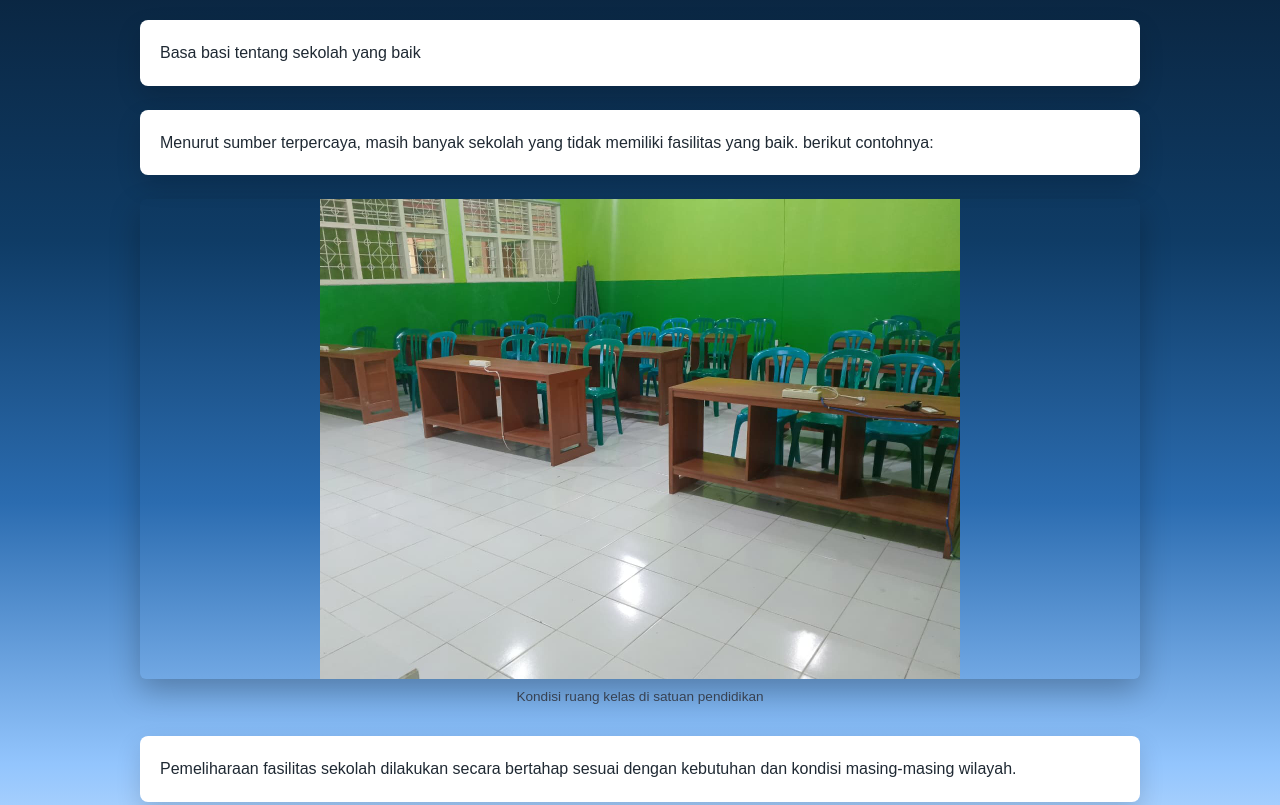
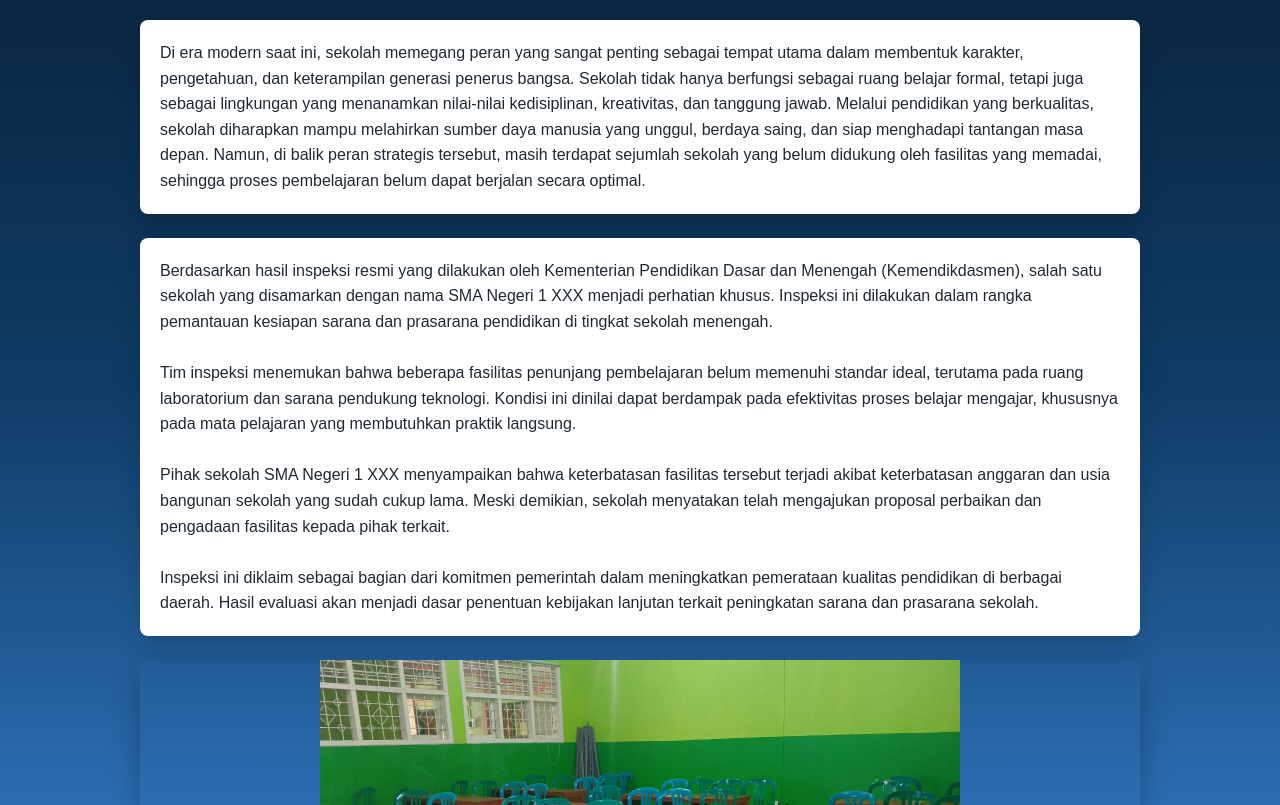
Before and after one commit to JURNALIS01/kemendlkdasmen.go.ld, a plain HTML site: page index.html in a window 1280 px wide. Shown: the part 280-1085 px from the top of the page. Drawn offline with Linux system fonts and the light colour scheme.

Commit message:
Add files via upload

```diff
--- a/index.html
+++ b/index.html
@@ -24,27 +24,33 @@
 
         <section class="content">
             <p>
-                Basa basi tentang sekolah yang baik
+                Di era modern saat ini, sekolah memegang peran yang sangat penting sebagai tempat utama dalam membentuk karakter, pengetahuan, dan keterampilan generasi penerus bangsa. Sekolah tidak hanya berfungsi sebagai ruang belajar formal, tetapi juga sebagai lingkungan yang menanamkan nilai-nilai kedisiplinan, kreativitas, dan tanggung jawab. Melalui pendidikan yang berkualitas, sekolah diharapkan mampu melahirkan sumber daya manusia yang unggul, berdaya saing, dan siap menghadapi tantangan masa depan. Namun, di balik peran strategis tersebut, masih terdapat sejumlah sekolah yang belum didukung oleh fasilitas yang memadai, sehingga proses pembelajaran belum dapat berjalan secara optimal.
             </p>
         </section>
 
         <section class="content">
-            <p>
-                Menurut sumber terpercaya, masih banyak sekolah yang tidak memiliki fasilitas yang baik.
-                berikut contohnya:
-            </p>
-        </section>
+    <p>
+        Berdasarkan hasil inspeksi resmi yang dilakukan oleh Kementerian Pendidikan Dasar dan Menengah (Kemendikdasmen), salah satu sekolah yang disamarkan dengan nama SMA Negeri 1 XXX menjadi perhatian khusus. Inspeksi ini dilakukan dalam rangka pemantauan kesiapan sarana dan prasarana pendidikan di tingkat sekolah menengah.
+        <br><br>
+        Tim inspeksi menemukan bahwa beberapa fasilitas penunjang pembelajaran belum memenuhi standar ideal, terutama pada ruang laboratorium dan sarana pendukung teknologi. Kondisi ini dinilai dapat berdampak pada efektivitas proses belajar mengajar, khususnya pada mata pelajaran yang membutuhkan praktik langsung.
+        <br><br>
+        Pihak sekolah SMA Negeri 1 XXX menyampaikan bahwa keterbatasan fasilitas tersebut terjadi akibat keterbatasan anggaran dan usia bangunan sekolah yang sudah cukup lama. Meski demikian, sekolah menyatakan telah mengajukan proposal perbaikan dan pengadaan fasilitas kepada pihak terkait.
+        <br><br>
+        Inspeksi ini diklaim sebagai bagian dari komitmen pemerintah dalam meningkatkan pemerataan kualitas pendidikan di berbagai daerah. Hasil evaluasi akan menjadi dasar penentuan kebijakan lanjutan terkait peningkatan sarana dan prasarana sekolah.
+    </p>
+</section>
 
         <!-- GAMBAR 1 -->
         <section class="image-section">
-            <img src="gambar-1.jpg" alt="Fasilitas ruang kelas">
-            <p class="caption">Kondisi ruang kelas di satuan pendidikan</p>
+            <img src="gambar-1.jpg" alt="Fasilitas lab komputer tanpa komputer">
+            <p class="caption">Kondisi ruang lab komputer tanpa komputer </p>
         </section>
 
         <section class="content">
             <p>
-                Pemeliharaan fasilitas sekolah dilakukan secara bertahap
-                sesuai dengan kebutuhan dan kondisi masing-masing wilayah.
+                Dapat dilihat pada gambar diatas bahwa ruang lab komputer, yang seharusnya menjadi tempat belajar dengan sarana komputer, akan tetapi tidak terdapat komputer, lantas untuk apa lab komputer dibuat jika tidak berguna?.<br>
+                Mengutip dari sumber yang terpercaya, "kami akan segera memindak lanjuti sekolah yang masih kekurangan fasilitas secepatnya, bahkan jika presiden masih ingin saya melakukan tugas lain saya akan tetap mendahulukan ini(menindak lanjut sekolah yang masih kekurangan fasilitas)"<br>
+                Dari sumber lain juga di dapatkan informasi yaitu, xxxxxxx
             </p>
         </section>
 
```
